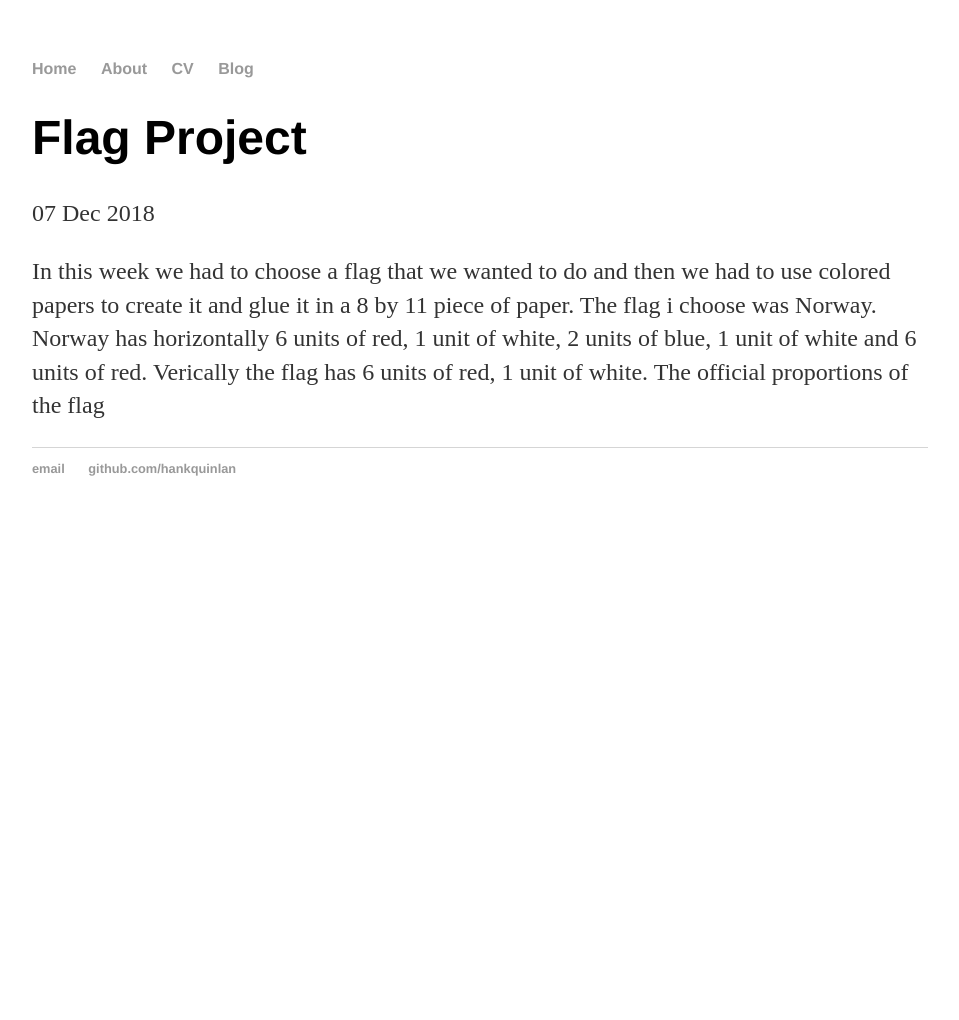
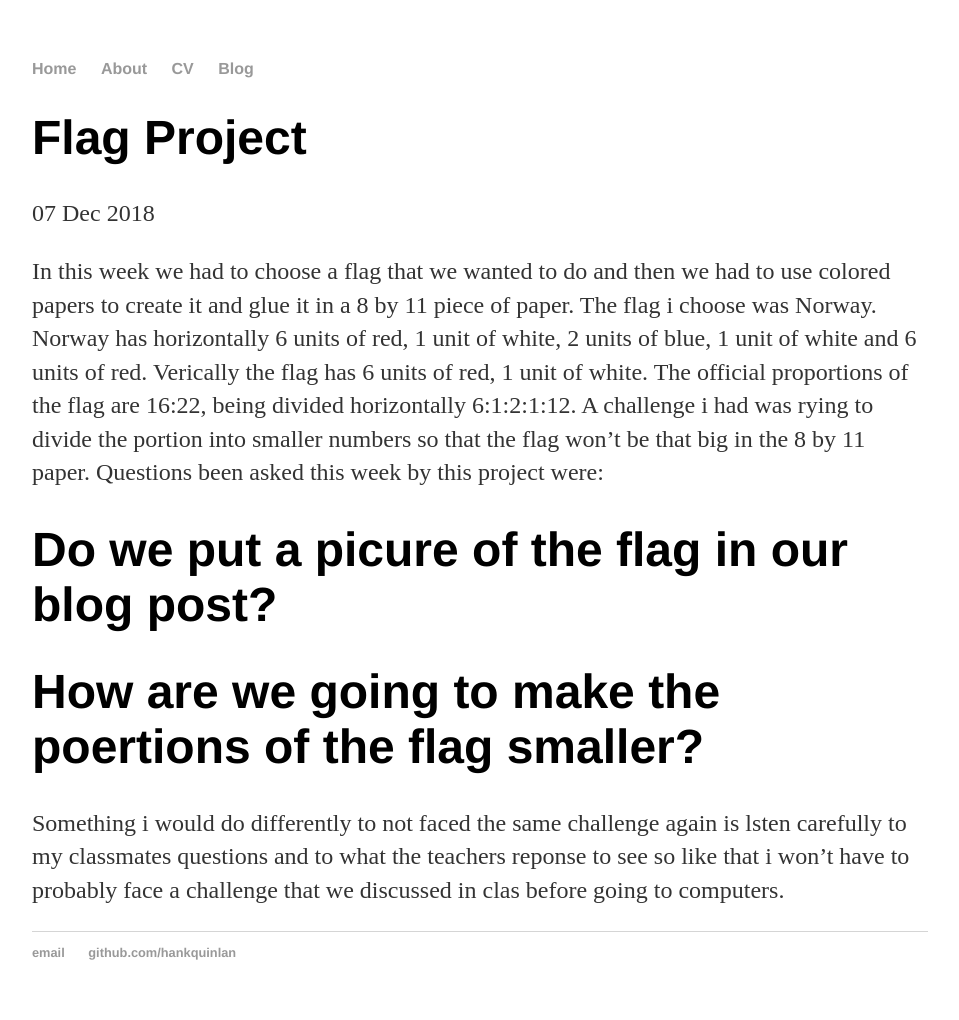
Before and after one commit to milosiss6344/milosiss6344.github.io, a Jekyll site: the page built from _posts/2018-12-07-weekly-reflection.md, in a window 1280 px wide. Shown: the whole page, without its empty margins (160-1119 px from the left). Built offline with Jekyll 4.4.1, drawn with Linux system fonts in a browser that asks for light colours; before the commit the page ends 900 px from its top, so only the background shows below that.

Commit message:
Update 2018-12-07-weekly-reflection.md

```diff
--- a/_posts/2018-12-07-weekly-reflection.md
+++ b/_posts/2018-12-07-weekly-reflection.md
@@ -4,4 +4,7 @@ title: "Flag Project"
 date: 2018-12-07
 ---
 
-In this week we had to choose a flag that we wanted to do and then we had to use colored papers to create it and glue it in a 8 by 11 piece of paper. The flag i choose was Norway. Norway has horizontally 6 units of red, 1 unit of white, 2 units of blue, 1 unit of white and 6 units of red. Verically the flag has 6 units of red, 1 unit of white. The official proportions of the flag
+In this week we had to choose a flag that we wanted to do and then we had to use colored papers to create it and glue it in a 8 by 11 piece of paper. The flag i choose was Norway. Norway has horizontally 6 units of red, 1 unit of white, 2 units of blue, 1 unit of white and 6 units of red. Verically the flag has 6 units of red, 1 unit of white. The official proportions of the flag are 16:22, being divided horizontally 6:1:2:1:12. A challenge i had was rying to divide the portion into smaller numbers so that the flag won't be that big in the 8 by 11 paper. Questions been asked this week by this project were:
+# Do we put a picure of the flag in our blog post?
+# How are we going to make the poertions of the flag smaller?
+Something i would do differently to not faced the same challenge again is lsten carefully to my classmates questions and to what the teachers reponse to see so like that i won't have to probably face a challenge that we discussed in clas before going to computers.
```
